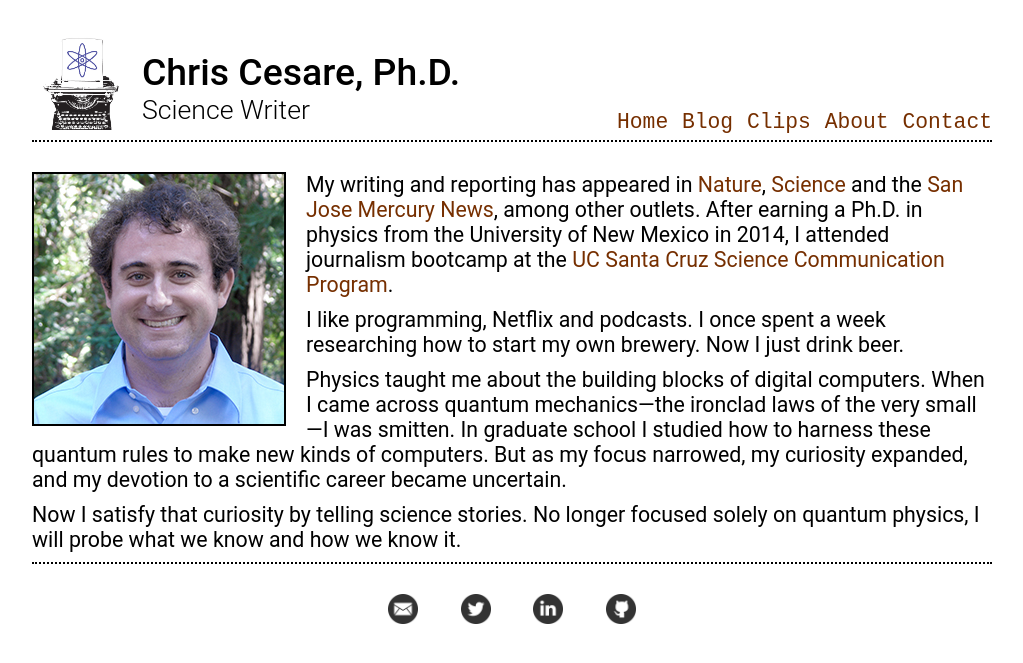
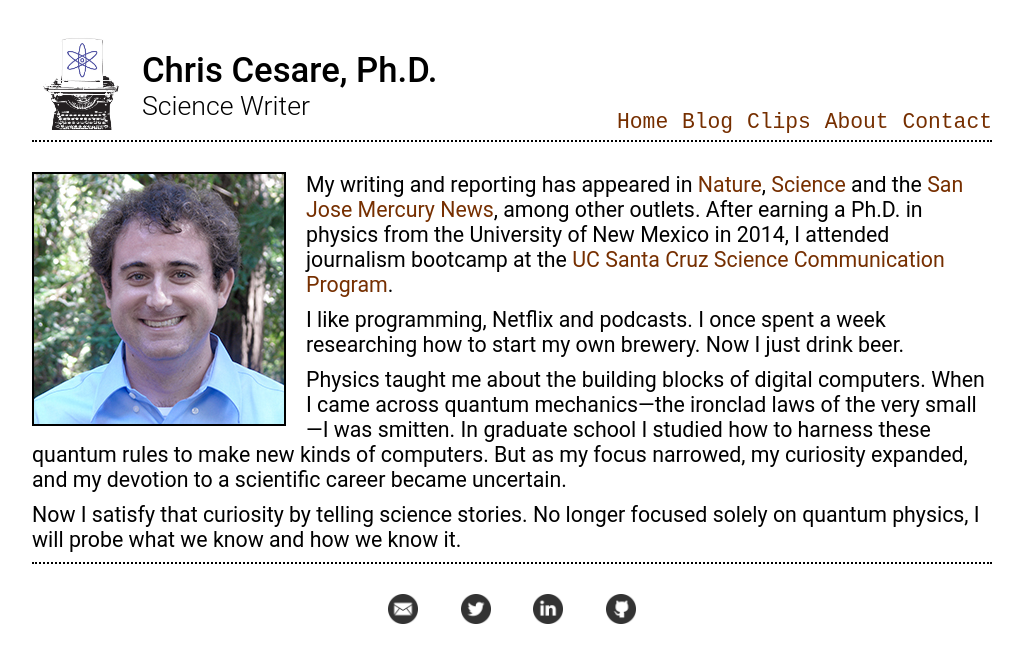
Before and after one commit to ccesare/ccesare.github.io, a Jekyll site: the page built from about.md, in a window 1280 px wide. Shown: the top 663 px of the page, without its empty margins (128-1151 px from the left). Built offline with Jekyll 4.4.1, drawn with Linux system fonts in a browser that asks for light colours.

Commit message:
Changed title font size for small screens

```diff
--- a/_sass/header.sass
+++ b/_sass/header.sass
@@ -17,7 +17,7 @@ header
   font-family: "Roboto", "Helvetica Neue", "Helvetica", "Arial", sans-serif
 
 .site-title p.title-name
-  font-size: 28pt
+  font-size: 26pt
   font-weight: 500
 
 .site-title p.title-occupation
```
